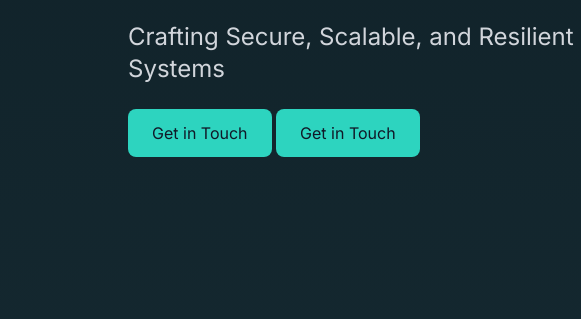
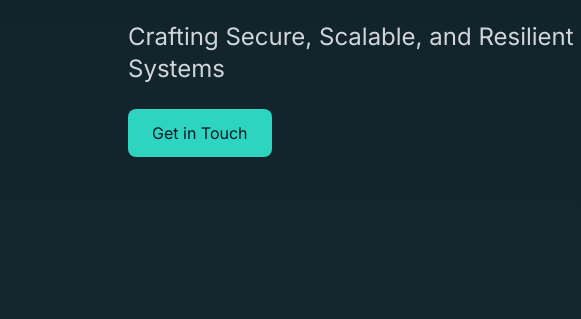
Before and after one commit to pratikmohite16/pratikmohite16.github.io, a plain HTML site: page index.html in a window 1280 px wide. Shown: the part 353-672 px from the top of the page, 0-581 px from the left. Drawn offline with nearby package versions, Linux system fonts and the light colour scheme.

Commit message:
Update index.html

```diff
--- a/index.html
+++ b/index.html
@@ -45,8 +45,7 @@
       <h1 class="text-6xl font-bold text-teal-400">Pratik Mohite</h1>
       <p class="mt-6 text-2xl text-gray-300">Crafting Secure, Scalable, and Resilient Tech Systems</p>
       <a href="#contact" class="mt-6 inline-block bg-teal-400 text-gray-900 py-3 px-6 rounded-lg hover:bg-teal-300 transition">Get in Touch</a>
-      <a href="/aboutme.html" class="mt-6 inline-block bg-teal-400 text-gray-900 py-3 px-6 rounded-lg hover:bg-teal-300 transition">Get in Touch</a>
-    </div>
+      </div>
     <div class="image">
       <img src="https://raw.githubusercontent.com/pratikmohite16/pratikmohite16.github.io/main/Pratik_Photo.jfif" alt="Pratik Mohite">
     </div>
```
